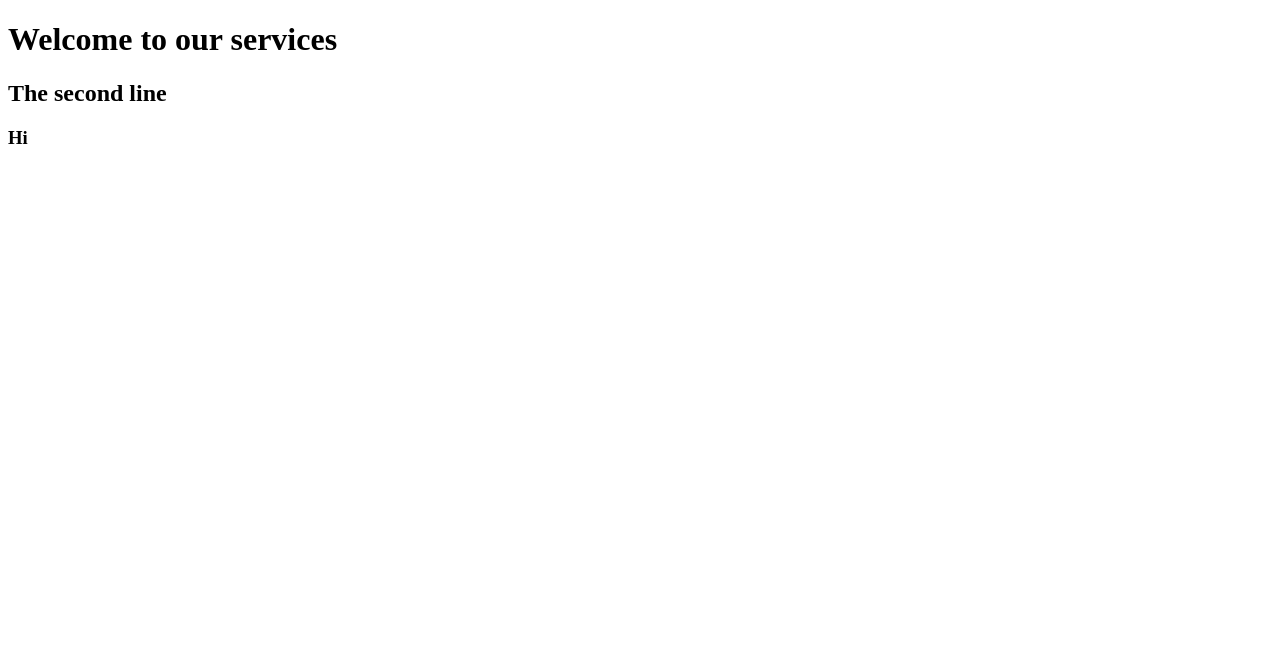
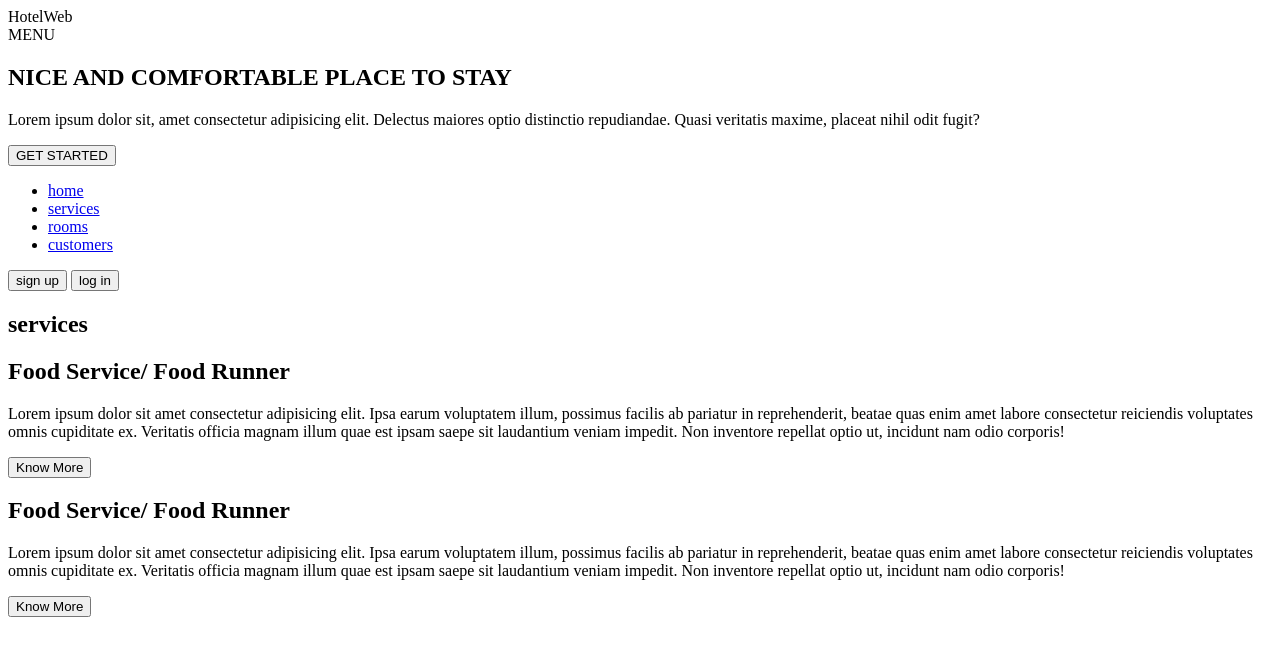
Before and after one commit to Oudomphon/HotelWeb, a plain HTML site: page index.html in a window 1280 px wide. Drawn offline with Linux system fonts and the light colour scheme.

Commit message:
create web

```diff
--- a/index.html
+++ b/index.html
@@ -5,10 +5,85 @@
     <meta http-equiv="X-UA-Compatible" content="IE=edge">
     <meta name="viewport" content="width=device-width, initial-scale=1.0">
     <title>Hotel</title>
+    <link rel="icon" href="Picture/Chongyun.JPG" type = "image/JPG">
 </head>
 <body>
-    <h1>Welcome to our services</h1>
-    <h2>The second line</h2>
-    <h3>Hi</h3>
+    <!-- header -->
+    <header class = "header" id ="header">
+        <div class = "head-top">
+            <span>HotelWeb</span>
+        </div>
+        <div class = "site-nav">
+            <span id = "nave-btn">MENU <i class = "fas fa-bars"></i>
+            </span>
+        </div>
+        <div class = "head-bottom flex">
+            <h2>NICE AND COMFORTABLE PLACE TO STAY</h2>
+            <p>Lorem ipsum dolor sit, amet consectetur adipisicing elit. Delectus maiores optio distinctio repudiandae. Quasi veritatis maxime, placeat nihil odit fugit?</p>
+            <button type = "button" class = "head-btn">GET STARTED</button>
+        </div>
+    </header>
+    <!-- end of header -->
+
+    <!-- side navbar -->
+    <div class = "sidenav" id = "sidenav" >
+        <span class = "cancel-btn" id = "cancel-btn">
+            <i class = "fas fa-times"></i>
+        </span>
+
+        <ul class = "navbar">
+            <li><a href="#header">home</a></li>
+            <li><a href="#services">services</a></li>
+            <li><a href="#rooms">rooms</a></li>
+            <li><a href="#customers">customers</a></li>
+        </ul>
+        <button class = "btn sign-up">sign up</button>
+        <button class = "btn log-in">log in</button>
+    </div>
+    <!-- end of side navbar -->
+
+    <!-- fullscreen modal -->
+    <div id = "modal"></div>
+    <!-- end of fullscreen modal -->
+
+    <!-- body content -->
+    <section class = "services sec-width" id = "services">
+        <div class = "title">
+            <h2>services</h2>
+        </div>
+        <div class = "services-container">
+            <!-- single service -->
+            <article class = "service">
+                <div class = "service-icon">
+                    <span>
+                        <i class = "fas fa-utensils"></i>
+                    </span>
+                </div>
+                <div class = "service-content">
+                    <h2>Food Service/ Food Runner</h2>
+                    <p>Lorem ipsum dolor sit amet consectetur adipisicing elit. Ipsa earum voluptatem illum, possimus facilis ab pariatur in reprehenderit, beatae quas enim amet labore consectetur reiciendis voluptates omnis cupiditate ex. Veritatis officia magnam illum quae est ipsam saepe sit laudantium veniam impedit. Non inventore repellat optio ut, incidunt nam odio corporis!</p>
+                    <button type "button" class = "btn">Know More</button>
+                </div>
+            </article>
+            <!-- end of single service -->
+            <!-- single service -->
+            <article class = "service">
+                <div class = "service-icon">
+                    <span>
+                        <i class = "fas fa-swimming-pool"></i>
+                    </span>
+                </div>
+                <div class = "service-content">
+                    <h2>Food Service/ Food Runner</h2>
+                    <p>Lorem ipsum dolor sit amet consectetur adipisicing elit. Ipsa earum voluptatem illum, possimus facilis ab pariatur in reprehenderit, beatae quas enim amet labore consectetur reiciendis voluptates omnis cupiditate ex. Veritatis officia magnam illum quae est ipsam saepe sit laudantium veniam impedit. Non inventore repellat optio ut, incidunt nam odio corporis!</p>
+                    <button type "button" class = "btn">Know More</button>
+                </div>
+            </article>
+           <!-- end of single service -->
+        </div>
+    </section>
+    <!-- end of body content -->
+
+    <script src="script.js"></script>
 </body>
 </html>
```
Also changed, not shown: Picture/Chongyun.JPG (added), script.js (added), 1 other file.
